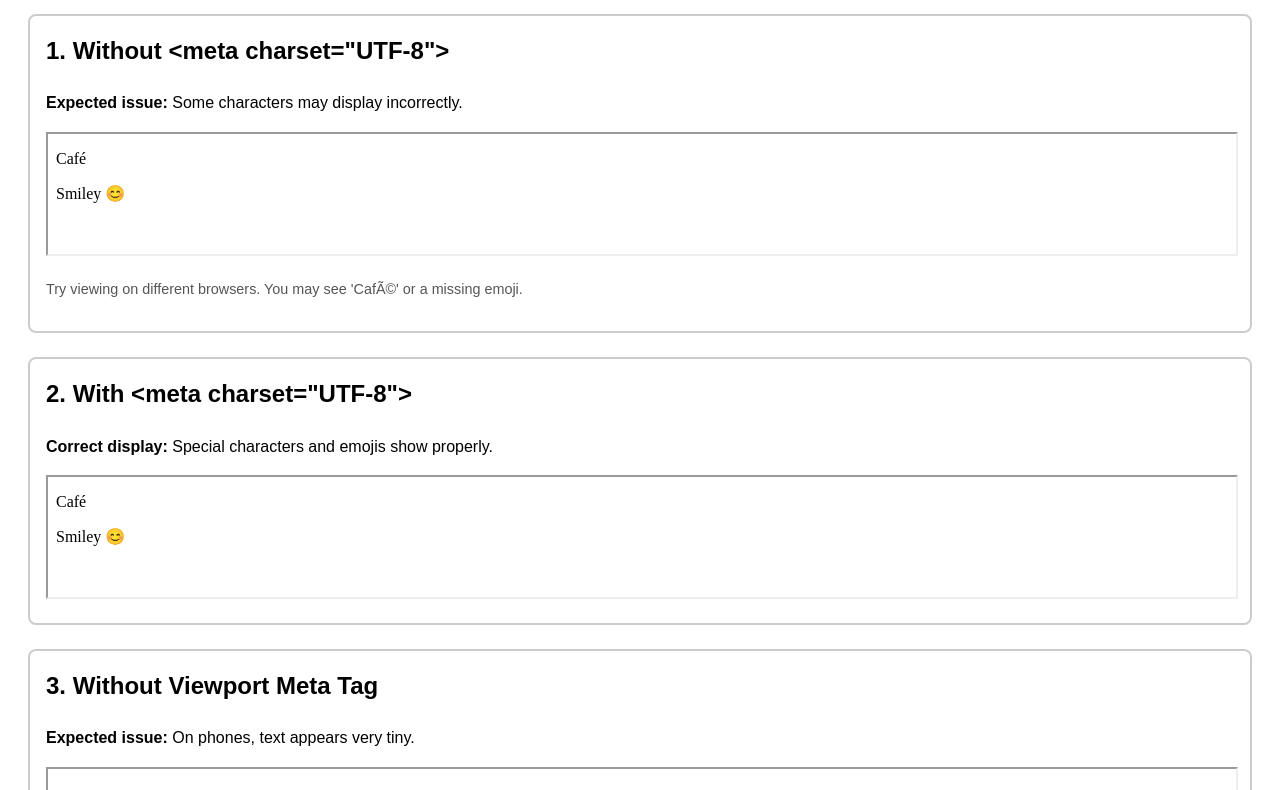
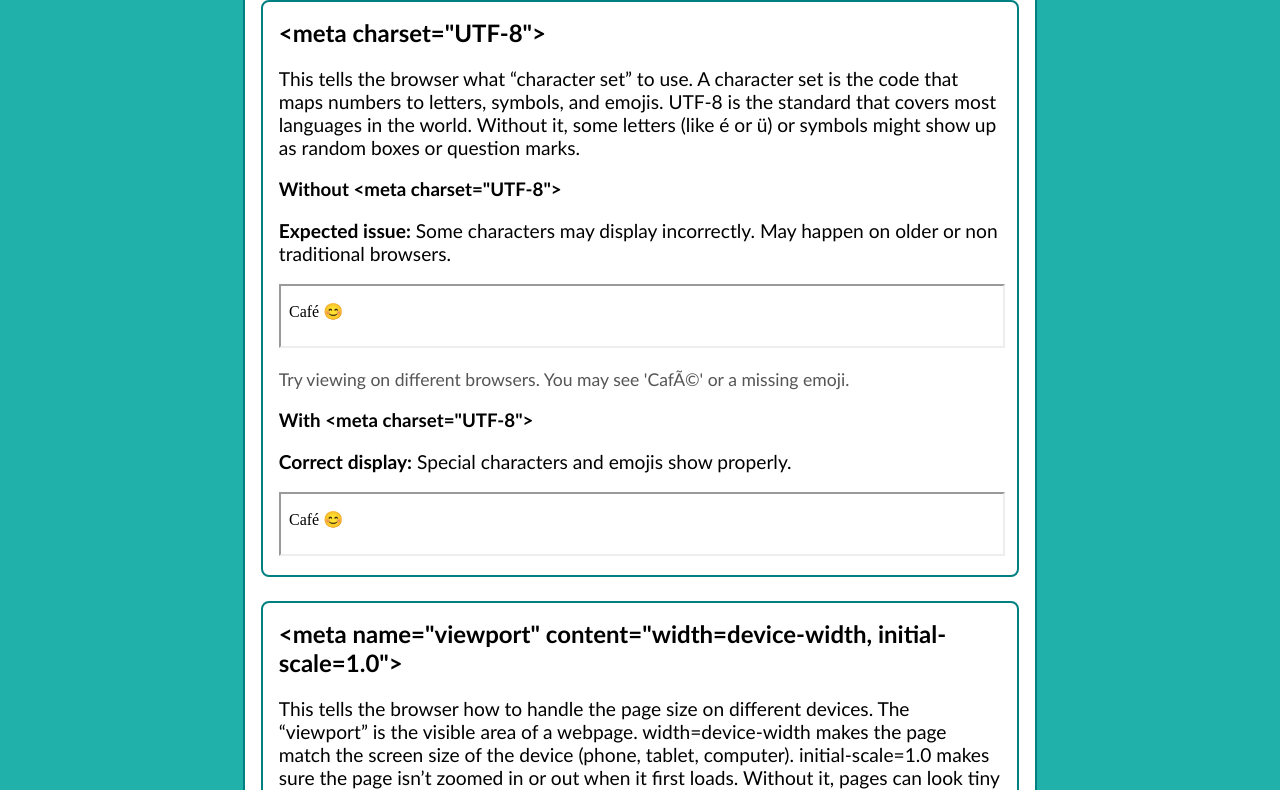
Before and after one commit to RoniNoone/CSIT121stuff, a plain HTML site: page HTMLMetaTagExample.html in a window 1280 px wide. Shown: the part 108-898 px from the top of the page. Drawn offline with Linux system fonts and the light colour scheme.

Commit message:
Add files via upload

```diff
--- a/HTMLMetaTagExample.html
+++ b/HTMLMetaTagExample.html
@@ -4,19 +4,51 @@
   <meta charset="UTF-8">
   <title>Meta Tag Demo</title>
   <style>
-    body { font-family: Arial, sans-serif; line-height: 1.6; padding: 20px; }
-    section { border: 2px solid #ccc; border-radius: 8px; padding: 16px; margin-bottom: 24px; }
-    h2 { margin-top: 0; }
-    .note { color: #555; font-size: 0.9em; }
+    body {
+        background-color: lightseagreen;
+        font-family:'Gill Sans', 'Gill Sans MT', Calibri, 'Trebuchet MS', sans-serif;
+    }
+    p {
+        font-size: 1.2em;
+    }
+    main {
+        width: 60%;
+        margin: auto;
+        background-color: white;
+
+    }
+    section, main {
+        border: 2px solid teal;
+        border-radius: 8px;
+        padding: 16px;
+        margin-bottom: 24px;
+    }
+    h2 {
+        margin-top: 0;
+    }
+    .note {
+        color: #555;
+        font-size: 1.1em;
+    }
   </style>
 </head>
 <body>
+
+<main>
   <h1>HTML Meta Tag Demonstration</h1>
 
-  <!-- Example 1 -->
+
   <section>
-    <h2>1. Without &lt;meta charset="UTF-8"&gt;</h2>
-    <p><strong>Expected issue:</strong> Some characters may display incorrectly.</p>
+<h2>&lt;meta charset="UTF-8"&gt;</h2>
+
+<p>This tells the browser what “character set” to use. A character set is the code that maps numbers to letters, symbols, and emojis. UTF-8 is the standard that covers most languages in the world. Without it, some letters (like é or ü) or symbols might show up as random boxes or question marks.
+
+</p>
+    <h3>Without &lt;meta charset="UTF-8"&gt;</h3>
+
+    <p><strong>Expected issue:</strong> Some characters may display incorrectly. May happen on older or non traditional browsers.</p>
+
+
     <iframe srcdoc="
       <!DOCTYPE html>
       <html>
@@ -24,16 +56,15 @@
         <title>No Charset</title>
       </head>
       <body>
-        <p>Café</p>
-        <p>Smiley 😊</p>
+        <p>Café 😊</p>
       </body>
-      </html>" width="100%" height="120"></iframe>
+      </html>" width="100%" height="60">
+
+    </iframe>
+
     <p class="note">Try viewing on different browsers. You may see &#39;CafÃ©&#39; or a missing emoji.</p>
-  </section>
 
-  <!-- Example 2 -->
-  <section>
-    <h2>2. With &lt;meta charset="UTF-8"&gt;</h2>
+    <h3>With &lt;meta charset="UTF-8"&gt;</h3>
     <p><strong>Correct display:</strong> Special characters and emojis show properly.</p>
     <iframe srcdoc="
       <!DOCTYPE html>
@@ -43,15 +74,19 @@
         <title>With Charset</title>
       </head>
       <body>
-        <p>Café</p>
-        <p>Smiley 😊</p>
+        <p>Café 😊</p>
       </body>
-      </html>" width="100%" height="120"></iframe>
+      </html>" width="100%" height="60"></iframe>
   </section>
 
-  <!-- Example 3 -->
+
   <section>
-    <h2>3. Without Viewport Meta Tag</h2>
+    <h2>&lt;meta name=&quot;viewport&quot; content=&quot;width=device-width, initial-scale=1.0&quot;&gt;
+</h2>
+<p>This tells the browser how to handle the page size on different devices. The “viewport” is the visible area of a webpage. width=device-width makes the page match the screen size of the device (phone, tablet, computer). initial-scale=1.0 makes sure the page isn’t zoomed in or out when it first loads. Without it, pages can look tiny or stretched on mobile devices.
+</p>
+
+    <h3>Without Viewport Meta Tag</h3>
     <p><strong>Expected issue:</strong> On phones, text appears very tiny.</p>
     <iframe srcdoc="
       <!DOCTYPE html>
@@ -64,11 +99,10 @@
         <p>This text might look fine on desktop, but will shrink on a phone.</p>
       </body>
       </html>" width="100%" height="120"></iframe>
-  </section>
 
-  <!-- Example 4 -->
-  <section>
-    <h2>4. With Viewport Meta Tag</h2>
+
+
+    <h3>With Viewport Meta Tag</h3>
     <p><strong>Correct display:</strong> On phones, text scales to fit the screen.</p>
     <iframe srcdoc="
       <!DOCTYPE html>
@@ -84,5 +118,7 @@
       </body>
       </html>" width="100%" height="120"></iframe>
   </section>
+
+  </main>
 </body>
 </html>
```
